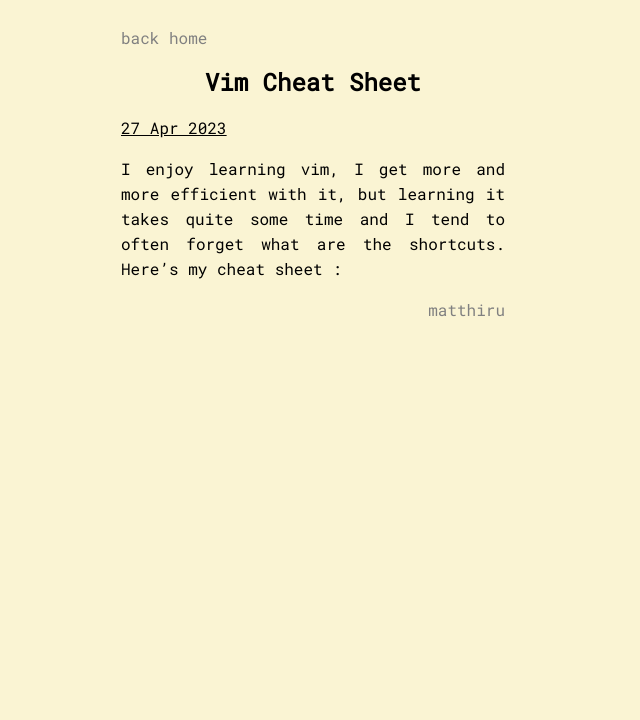
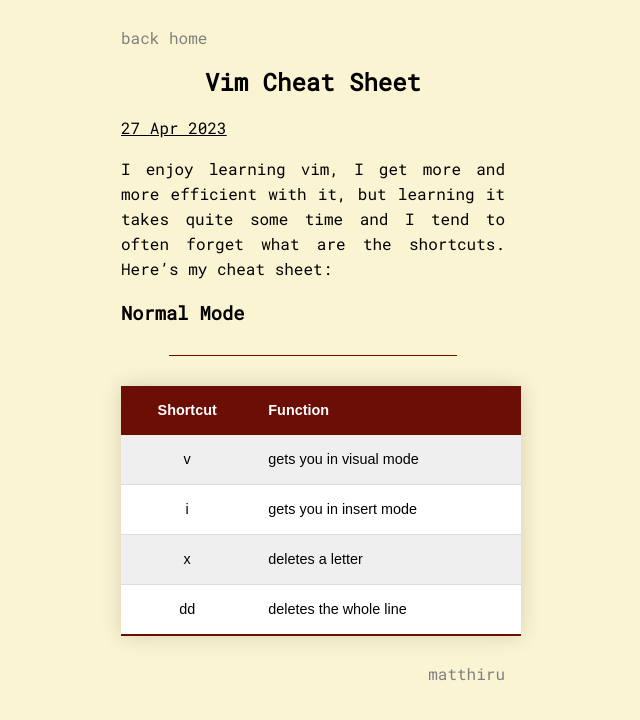
Before and after one commit to matthieuporte/matthieuporte.github.io, a Jekyll site: the page built from docs/_posts/2023-04-27-Vim-cheat-sheet.md, in a window 1280 px wide. Shown: the top 720 px of the page, without its empty margins (327-967 px from the left). Built offline with Jekyll 4.4.1, drawn with Linux system fonts in a browser that asks for light colours.

Commit message:
modified the css, styled the tables, styled the <hr>, started writing my vim cheat sheet

```diff
--- a/docs/_posts/2023-04-27-Vim-cheat-sheet.md
+++ b/docs/_posts/2023-04-27-Vim-cheat-sheet.md
@@ -3,4 +3,15 @@
 featured: true
 ---
 
-I enjoy learning vim, I get more and more efficient with it, but learning it takes quite some time and I tend to often forget what are the shortcuts. Here's my cheat sheet :
+I enjoy learning vim, I get more and more efficient with it, but learning it takes quite some time and I tend to often forget what are the shortcuts. Here's my cheat sheet:
+
+### Normal Mode
+
+---
+
+| Shortcut | Function |
+| :------: | -------- |
+| v | gets you in visual mode |
+| i | gets you in insert mode |
+| x | deletes a letter |
+| dd | deletes the whole line |
--- a/docs/assets/css/main.scss
+++ b/docs/assets/css/main.scss
@@ -4,6 +4,8 @@
 @import "monokai.css";
 
 $sand: #faf4d3;
+$marble:#dadfe1;
+$lightmarble:#efeff0;
 $blue: #284387;
 $vermeil: #6b0e05;
 
@@ -125,3 +127,49 @@
     color:white;
     background-color:$blue;
 }
+table {
+    border-collapse: collapse;
+    margin: 25px 0;
+    font-size: 0.9em;
+    font-family: sans-serif;
+    min-width: 400px;
+    box-shadow: 0 0 20px rgba(0, 0, 0, 0.15);
+}
+table thead tr {
+    background-color: $vermeil;
+    color: #ffffff;
+    text-align: left;
+}
+table th,
+table td {
+    padding: 12px 15px;
+}
+
+table tbody tr {
+    border-bottom: 1px solid #dddddd;
+}
+
+table tbody tr:nth-of-type(even) {
+    background-color: white;
+}
+table tbody tr:nth-of-type(odd) {
+    background-color: $lightmarble;
+}
+
+table tbody tr:last-of-type {
+    border-bottom: 2px solid $vermeil;
+}
+table tbody tr.active-row {
+    font-weight: bold;
+    color: $vermeil;
+}
+
+hr{
+
+    border: 0;
+    height: 1px;
+    width: 75%;
+    position: relative;
+    margin: 30px auto;
+    background: $vermeil;
+  }
```
Also changed, not shown: docs/_posts/2023-04-12-markdown-cheat-sheet.md (+4 -4 lines), docs/_projects/LuminositeEternelle.md (+2 -0 lines), docs/_projects/connect4.md (+2 -0 lines).
